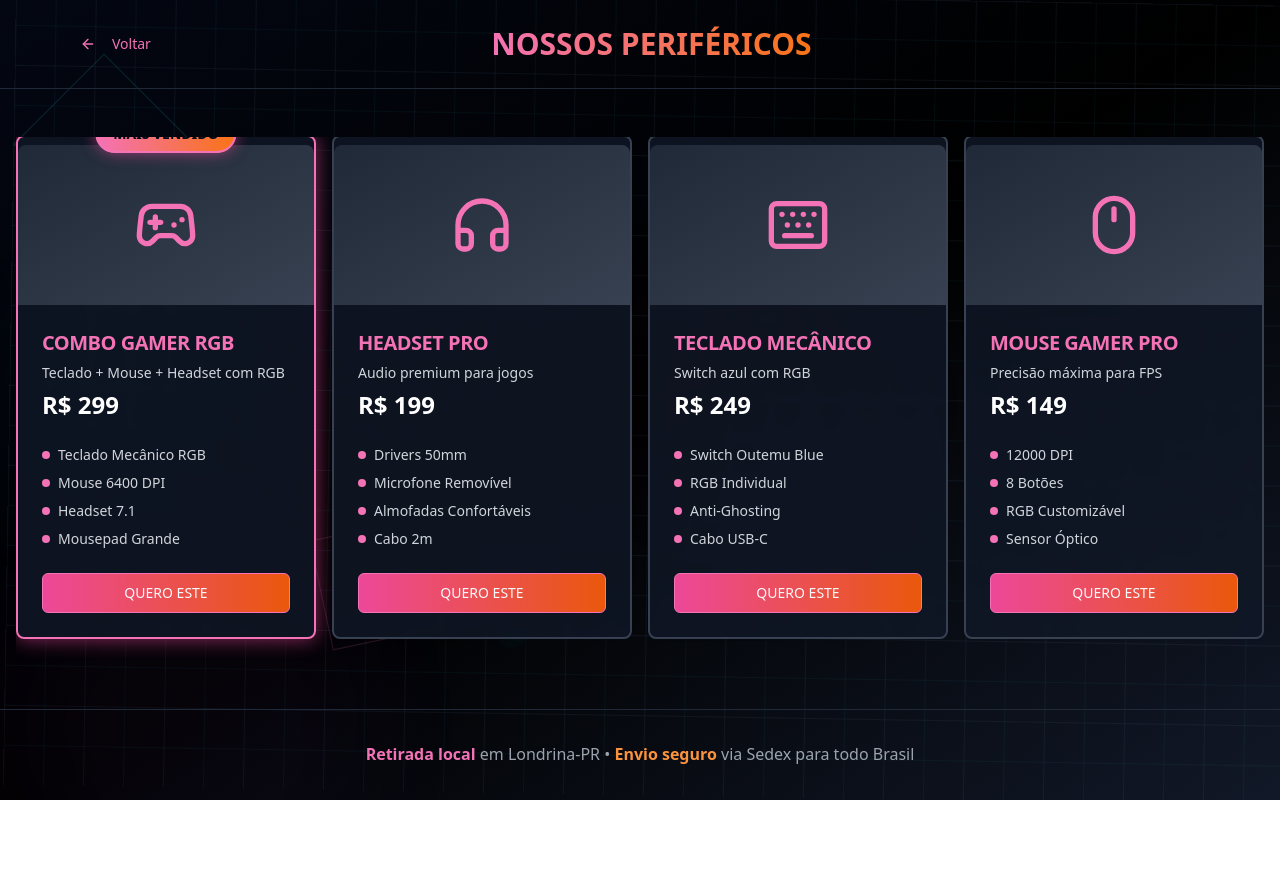
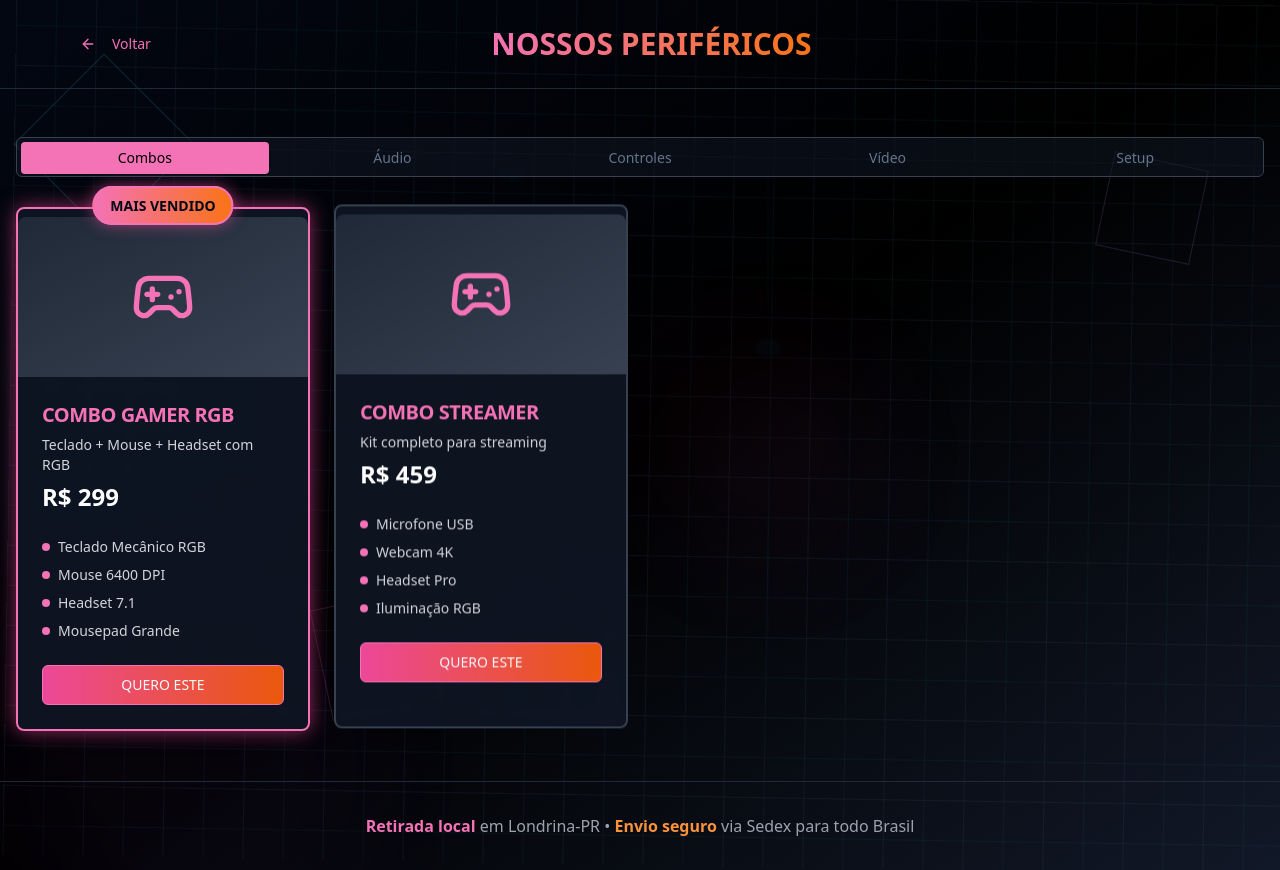
Before and after one commit to dev-guime/arcade-site, a React (Vite) app: page /perifericos in a window 1280 px wide. Before the commit the page ends 800 px from the top, so only its background shows below. Built offline with nearby package versions, Linux system fonts and the light colour scheme.

Commit message:
Fix: Improve layout and add features
- Fixed the layout issues in the PCs and peripherals sections.
- Implemented tabbed navigation for product selection in the peripherals section.
- Added a carousel for sold PCs on the homepage.

```diff
--- a/src/pages/Index.tsx
+++ b/src/pages/Index.tsx
@@ -3,6 +3,7 @@ import { Button } from "@/components/ui/button";
 import { useNavigate } from "react-router-dom";
 import { SocialIcons } from "@/components/SocialIcons";
 import { BenefitsSection } from "@/components/BenefitsSection";
+import { SoldPcsCarousel } from "@/components/SoldPcsCarousel";
 import { TechBackground } from "@/components/TechBackground";
 import { MessageCircle, Gamepad2 } from "lucide-react";
 
@@ -76,6 +77,9 @@ const Index = () => {
       {/* Benefits Section */}
       <BenefitsSection />
 
+      {/* Sold PCs Carousel */}
+      <SoldPcsCarousel />
+
       {/* Footer */}
       <footer className="relative z-10 py-6 md:py-8 px-4 border-t border-gray-800">
         <div className="max-w-4xl mx-auto text-center">
--- a/src/pages/PerifericosPage.tsx
+++ b/src/pages/PerifericosPage.tsx
@@ -1,9 +1,9 @@
 
 import { Button } from "@/components/ui/button";
 import { Card, CardContent, CardDescription, CardHeader, CardTitle } from "@/components/ui/card";
-import { Carousel, CarouselContent, CarouselItem, CarouselNext, CarouselPrevious } from "@/components/ui/carousel";
+import { Tabs, TabsContent, TabsList, TabsTrigger } from "@/components/ui/tabs";
 import { useNavigate } from "react-router-dom";
-import { ArrowLeft, Headphones, Keyboard, Mouse, Gamepad2, Monitor, Speaker, Webcam, MousePointer, Mic, Camera, Volume2 } from "lucide-react";
+import { ArrowLeft, Headphones, Keyboard, Mouse, Gamepad2, Monitor, Speaker, Webcam, MousePointer, Mic, Camera, Volume2, Cpu } from "lucide-react";
 import { ProductPageBackground } from "@/components/ProductPageBackground";
 import { useState } from "react";
 
@@ -11,7 +11,8 @@ const PerifericosPage = () => {
   const navigate = useNavigate();
   const [hoveredId, setHoveredId] = useState<number | null>(null);
 
-  const perifericos = [
+  const perifericos = {
+    combos: [
       {
         id: 1,
         name: "COMBO GAMER RGB",
@@ -22,6 +23,16 @@ const PerifericosPage = () => {
       },
       {
         id: 2,
+        name: "COMBO STREAMER",
+        price: "R$ 459",
+        description: "Kit completo para streaming",
+        specs: ["Microfone USB", "Webcam 4K", "Headset Pro", "Iluminação RGB"],
+        highlight: false
+      }
+    ],
+    audio: [
+      {
+        id: 3,
         name: "HEADSET PRO",
         price: "R$ 199",
         description: "Audio premium para jogos",
@@ -29,7 +40,25 @@ const PerifericosPage = () => {
         highlight: false
       },
       {
-      id: 3,
+        id: 4,
+        name: "CAIXA DE SOM RGB",
+        price: "R$ 179",
+        description: "Som potente com efeitos RGB",
+        specs: ["40W RMS", "Bluetooth 5.0", "RGB Sincronizado", "Controle remoto"],
+        highlight: false
+      },
+      {
+        id: 5,
+        name: "MICROFONE STREAM",
+        price: "R$ 359",
+        description: "Microfone profissional para streaming",
+        specs: ["Condensador", "USB plug & play", "Padrão cardioide", "Braço articulado"],
+        highlight: false
+      }
+    ],
+    controles: [
+      {
+        id: 6,
         name: "TECLADO MECÂNICO",
         price: "R$ 249",
         description: "Switch azul com RGB",
@@ -37,7 +66,7 @@ const PerifericosPage = () => {
         highlight: false
       },
       {
-      id: 4,
+        id: 7,
         name: "MOUSE GAMER PRO",
         price: "R$ 149",
         description: "Precisão máxima para FPS",
@@ -45,7 +74,25 @@ const PerifericosPage = () => {
         highlight: false
       },
       {
-      id: 5,
+        id: 8,
+        name: "CONTROLE WIRELESS",
+        price: "R$ 189",
+        description: "Controle sem fio para PC",
+        specs: ["Bluetooth 5.0", "Vibração dual", "40h bateria", "RGB personalizável"],
+        highlight: false
+      },
+      {
+        id: 9,
+        name: "MOUSEPAD XXL",
+        price: "R$ 79",
+        description: "Mousepad grande com bordas costuradas",
+        specs: ["90x40cm", "Base antiderrapante", "Bordas costuradas", "Superfície lisa"],
+        highlight: false
+      }
+    ],
+    video: [
+      {
+        id: 10,
         name: "MONITOR 24' 144HZ",
         price: "R$ 899",
         description: "Monitor gamer com alta taxa de atualização",
@@ -53,7 +100,7 @@ const PerifericosPage = () => {
         highlight: false
       },
       {
-      id: 6,
+        id: 11,
         name: "WEBCAM 4K",
         price: "R$ 299",
         description: "Webcam profissional para streaming",
@@ -61,47 +108,17 @@ const PerifericosPage = () => {
         highlight: false
       },
       {
-      id: 7,
-      name: "CAIXA DE SOM RGB",
-      price: "R$ 179",
-      description: "Som potente com efeitos RGB",
-      specs: ["40W RMS", "Bluetooth 5.0", "RGB Sincronizado", "Controle remoto"],
-      highlight: false
-    },
-    {
-      id: 8,
-      name: "MOUSEPAD XXL",
-      price: "R$ 79",
-      description: "Mousepad grande com bordas costuradas",
-      specs: ["90x40cm", "Base antiderrapante", "Bordas costuradas", "Superfície lisa"],
-      highlight: false
-    },
-    {
-      id: 9,
-      name: "MICROFONE STREAM",
-      price: "R$ 359",
-      description: "Microfone profissional para streaming",
-      specs: ["Condensador", "USB plug & play", "Padrão cardioide", "Braço articulado"],
-      highlight: false
-    },
-    {
-      id: 10,
-      name: "CONTROLE WIRELESS",
-      price: "R$ 189",
-      description: "Controle sem fio para PC",
-      specs: ["Bluetooth 5.0", "Vibração dual", "40h bateria", "RGB personalizável"],
-      highlight: false
-    },
-    {
-      id: 11,
+        id: 12,
         name: "MONITOR ULTRAWIDE",
         price: "R$ 1.599",
         description: "Monitor ultrawide 34' curvo",
         specs: ["34 polegadas", "100Hz", "1440p", "Curvo"],
         highlight: false
-    },
+      }
+    ],
+    setup: [
       {
-      id: 12,
+        id: 13,
         name: "KIT ILUMINAÇÃO",
         price: "R$ 129",
         description: "Kit RGB para setup gamer",
@@ -109,61 +126,42 @@ const PerifericosPage = () => {
         highlight: false
       },
       {
-      id: 13,
+        id: 14,
         name: "COOLER RGB",
         price: "R$ 89",
         description: "Cooler com iluminação RGB",
         specs: ["120mm", "RGB ajustável", "Baixo ruído", "PWM"],
         highlight: false
+      },
+      {
+        id: 15,
+        name: "SUPORTE MONITOR",
+        price: "R$ 159",
+        description: "Suporte articulado para monitor",
+        specs: ["Até 32 polegadas", "Rotação 360°", "Altura ajustável", "Base robusta"],
+        highlight: false
       }
-  ];
+    ]
+  };
 
   const getIcon = (name: string) => {
     if (name.includes("COMBO")) return <Gamepad2 className="w-16 h-16 text-pink-400" />;
-    if (name.includes("HEADSET")) return <Headphones className="w-16 h-16 text-pink-400" />;
+    if (name.includes("HEADSET") || name.includes("CAIXA") || name.includes("MICROFONE")) return <Headphones className="w-16 h-16 text-pink-400" />;
     if (name.includes("TECLADO")) return <Keyboard className="w-16 h-16 text-pink-400" />;
     if (name.includes("MOUSE") && !name.includes("MOUSEPAD")) return <Mouse className="w-16 h-16 text-pink-400" />;
+    if (name.includes("CONTROLE")) return <Gamepad2 className="w-16 h-16 text-pink-400" />;
     if (name.includes("MONITOR")) return <Monitor className="w-16 h-16 text-pink-400" />;
     if (name.includes("WEBCAM")) return <Camera className="w-16 h-16 text-pink-400" />;
-    if (name.includes("CAIXA")) return <Speaker className="w-16 h-16 text-pink-400" />;
     if (name.includes("MOUSEPAD")) return <MousePointer className="w-16 h-16 text-pink-400" />;
-    if (name.includes("MICROFONE")) return <Mic className="w-16 h-16 text-pink-400" />;
-    if (name.includes("CONTROLE")) return <Gamepad2 className="w-16 h-16 text-pink-400" />;
-    if (name.includes("KIT")) return <Volume2 className="w-16 h-16 text-pink-400" />;
+    if (name.includes("KIT") || name.includes("COOLER") || name.includes("SUPORTE")) return <Cpu className="w-16 h-16 text-pink-400" />;
     return <Gamepad2 className="w-16 h-16 text-pink-400" />;
   };
 
-  return (
-    <div className="min-h-screen bg-black text-white relative overflow-hidden">
-      {/* Product Page Background */}
-      <ProductPageBackground />
-
-      {/* Header */}
-      <header className="relative z-10 border-b border-gray-800 px-4 py-6">
-        <div className="max-w-6xl mx-auto flex items-center justify-between">
-          <Button
-            onClick={() => navigate('/')}
-            variant="ghost"
-            className="text-pink-400 hover:text-pink-300 hover:bg-gray-900"
-          >
-            <ArrowLeft className="mr-2 h-4 w-4" />
-            Voltar
-          </Button>
-          <h1 className="text-2xl md:text-3xl font-bold bg-gradient-to-r from-pink-400 to-orange-500 bg-clip-text text-transparent">
-            NOSSOS PERIFÉRICOS
-          </h1>
-          <div className="w-20"></div>
-        </div>
-      </header>
-
-      {/* Periféricos Carousel */}
-      <main className="relative z-10 px-4 py-12">
-        <div className="max-w-7xl mx-auto">
-          <Carousel className="w-full">
-            <CarouselContent className="-ml-2 md:-ml-4">
-              {perifericos.map((item) => (
-                <CarouselItem key={item.id} className="pl-2 md:pl-4 md:basis-1/2 lg:basis-1/3 xl:basis-1/4">
+  const renderProducts = (products: any[]) => (
+    <div className="grid grid-cols-1 md:grid-cols-2 lg:grid-cols-3 xl:grid-cols-4 gap-6">
+      {products.map((item) => (
         <Card
+          key={item.id}
           className={`relative bg-gray-900/80 backdrop-blur-sm border-2 transition-all duration-500 hover:scale-105 hover:shadow-[0_0_30px_rgba(236,72,153,0.3)] floating-animation ${
             item.highlight
               ? 'border-pink-400 shadow-[0_0_20px_rgba(236,72,153,0.6)]'
@@ -203,7 +201,7 @@ const PerifericosPage = () => {
 
           <CardContent>
             <div className="space-y-2 mb-6">
-                        {item.specs.map((spec, index) => (
+              {item.specs.map((spec: string, index: number) => (
                 <div key={index} className="flex items-center text-gray-300 text-sm">
                   <div className="w-2 h-2 bg-pink-400 rounded-full mr-2"></div>
                   <span>{spec}</span>
@@ -219,12 +217,61 @@ const PerifericosPage = () => {
             </Button>
           </CardContent>
         </Card>
-                </CarouselItem>
       ))}
-            </CarouselContent>
-            <CarouselPrevious className="text-pink-400 border-pink-400 hover:bg-pink-400 hover:text-black -left-12" />
-            <CarouselNext className="text-pink-400 border-pink-400 hover:bg-pink-400 hover:text-black -right-12" />
-          </Carousel>
+    </div>
+  );
+
+  return (
+    <div className="min-h-screen bg-black text-white relative overflow-hidden">
+      {/* Product Page Background */}
+      <ProductPageBackground />
+
+      {/* Header */}
+      <header className="relative z-10 border-b border-gray-800 px-4 py-6">
+        <div className="max-w-6xl mx-auto flex items-center justify-between">
+          <Button
+            onClick={() => navigate('/')}
+            variant="ghost"
+            className="text-pink-400 hover:text-pink-300 hover:bg-gray-900"
+          >
+            <ArrowLeft className="mr-2 h-4 w-4" />
+            Voltar
+          </Button>
+          <h1 className="text-2xl md:text-3xl font-bold bg-gradient-to-r from-pink-400 to-orange-500 bg-clip-text text-transparent">
+            NOSSOS PERIFÉRICOS
+          </h1>
+          <div className="w-20"></div>
+        </div>
+      </header>
+
+      {/* Periféricos Tabs */}
+      <main className="relative z-10 px-4 py-12">
+        <div className="max-w-7xl mx-auto">
+          <Tabs defaultValue="combos" className="w-full">
+            <TabsList className="grid w-full grid-cols-5 bg-gray-900/50 border border-gray-700 mb-8">
+              <TabsTrigger value="combos" className="data-[state=active]:bg-pink-400 data-[state=active]:text-black">
+                Combos
+              </TabsTrigger>
+              <TabsTrigger value="audio" className="data-[state=active]:bg-pink-400 data-[state=active]:text-black">
+                Áudio
+              </TabsTrigger>
+              <TabsTrigger value="controles" className="data-[state=active]:bg-pink-400 data-[state=active]:text-black">
+                Controles
+              </TabsTrigger>
+              <TabsTrigger value="video" className="data-[state=active]:bg-pink-400 data-[state=active]:text-black">
+                Vídeo
+              </TabsTrigger>
+              <TabsTrigger value="setup" className="data-[state=active]:bg-pink-400 data-[state=active]:text-black">
+                Setup
+              </TabsTrigger>
+            </TabsList>
+
+            <TabsContent value="combos">{renderProducts(perifericos.combos)}</TabsContent>
+            <TabsContent value="audio">{renderProducts(perifericos.audio)}</TabsContent>
+            <TabsContent value="controles">{renderProducts(perifericos.controles)}</TabsContent>
+            <TabsContent value="video">{renderProducts(perifericos.video)}</TabsContent>
+            <TabsContent value="setup">{renderProducts(perifericos.setup)}</TabsContent>
+          </Tabs>
         </div>
       </main>
 
```
Also changed, not shown: src/pages/PcsPage.tsx (+10 -4 lines). Lines whose indentation alone changed are shown as unchanged.
